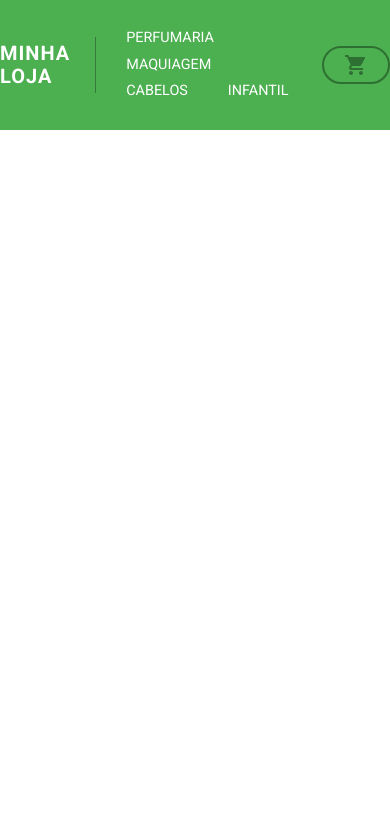
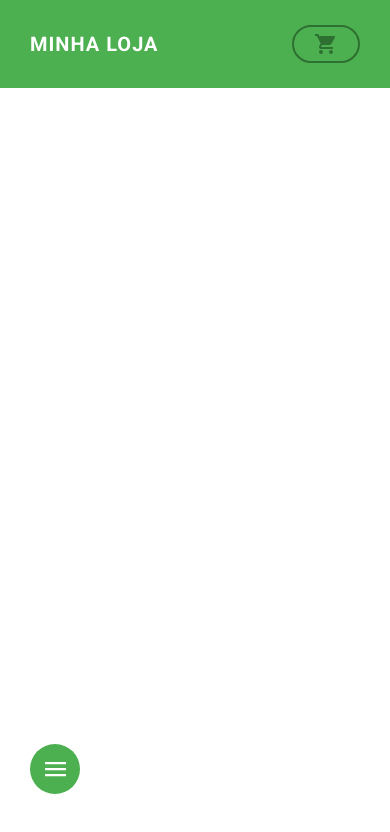
Before and after one commit to rubensbatista98/teste-boticario, a React (Create React App) app: page / in a window 390 px wide. Shown: the top 832 px of the page. Built offline with nearby package versions, Linux system fonts and the light colour scheme.

Commit message:
Acrescentadas funcionalidades de responsividade ao cabecalho. Criado um hook que pega a largura e altura da tela e acrescentado um botao para abrir e fechar o menu quando a tela for menor que 750px

```diff
--- a/src/App.js
+++ b/src/App.js
@@ -1,15 +1,62 @@
-import React from "react";
+import React, {
+  useState,
+  useEffect,
+  useLayoutEffect,
+  useCallback,
+  useRef
+} from "react";
 
 import "./global.css";
 import "./styles.css";
 
+function useWindowSize() {
+  const [size, setSize] = useState([0, 0]);
+
+  useLayoutEffect(() => {
+    function updateSize() {
+      setSize([window.innerWidth, window.innerHeight]);
+    }
+
+    window.addEventListener("resize", updateSize);
+
+    updateSize();
+
+    return () => window.removeEventListener("resize", updateSize);
+  }, []);
+
+  return size;
+}
+
 function App() {
+  const [isVisible, setIsVisible] = useState(false);
+  const navRef = useRef(null);
+
+  const [width] = useWindowSize();
+
+  const handleBtnMenuClick = useCallback(() => {
+    navRef.current.classList.toggle("-open");
+  }, []);
+
+  const handleCartClick = useCallback(event => {
+    event.preventDefault();
+  }, []);
+
+  useEffect(() => {
+    if (width <= 750 && !isVisible) {
+      setIsVisible(true);
+    }
+
+    if (width > 750 && isVisible) {
+      setIsVisible(false);
+    }
+  }, [width, isVisible]);
+
   return (
     <>
       <header className="header-page">
         <h1 className="logo">Minha Loja</h1>
 
-        <nav className="navigation-menu">
+        <nav className="navigation-menu" ref={navRef}>
           <a href="/" className="action">
             Perfumaria
           </a>
@@ -24,8 +71,24 @@ function App() {
           </a>
         </nav>
 
+        {isVisible && (
+          <button
+            type="button"
+            className="btn-menu"
+            onClick={handleBtnMenuClick}
+          >
+            <svg
+              className="icon"
+              xmlns="http://www.w3.org/2000/svg"
+              viewBox="0 0 18 18"
+            >
+              <path d="M2 13.5h14V12H2v1.5zm0-4h14V8H2v1.5zM2 4v1.5h14V4H2z" />
+            </svg>
+          </button>
+        )}
+
         <div className="cart-container">
-          <a href="/" className="cart">
+          <a href="/" className="cart" onClick={handleCartClick}>
             <svg
               xmlns="http://www.w3.org/2000/svg"
               viewBox="0 0 24 24"
--- a/src/styles.css
+++ b/src/styles.css
@@ -1,7 +1,7 @@
 .header-page {
   display: flex;
   align-items: center;
-  padding: 25px calc((100% - 1100px) / 2);
+  padding: 25px 30px;
   margin: 0 auto;
   background-color: #4caf50;
   color: #ffffff;
@@ -16,6 +16,20 @@
   border-right: 1px solid #357a38;
 }
 
+@media (min-width: 1200px) {
+  .header-page {
+    padding: 25px calc((100% - 1100px) / 2);
+  }
+}
+
+@media (max-width: 750px) {
+  .header-page > .logo {
+    border-right: none;
+  }
+}
+
+/* NAVIGATION */
+
 .navigation-menu {
   padding-left: 10px;
 }
@@ -28,9 +42,67 @@
   margin: 0 5px;
 }
 
-.navigation-menu > .action:hover {
+.navigation-menu > .action:hover,
+.navigation-menu > .action:focus {
   color: #2e7031;
 }
+
+@media (max-width: 750px) {
+  .navigation-menu {
+    width: 250px;
+    background-color: #1b5e20;
+    padding: 80px 10px 50px;
+    transform: translateX(100%);
+    transition: transform 200ms ease-in-out;
+
+    position: fixed;
+    top: 0;
+    bottom: 0;
+    right: 0;
+
+    display: flex;
+    flex-direction: column;
+  }
+
+  .navigation-menu.-open {
+    transform: translateX(0);
+  }
+
+  .navigation-menu > .action {
+    margin-bottom: 20px;
+  }
+
+  .navigation-menu > .action:hover,
+  .navigation-menu > .action:focus {
+    color: #4caf50;
+  }
+}
+
+.btn-menu {
+  display: flex;
+  align-items: center;
+  justify-content: center;
+  width: 50px;
+  height: 50px;
+  color: #ffffff;
+  background-color: #4caf50;
+  border: none;
+  border-radius: 50%;
+
+  position: fixed;
+  bottom: 50px;
+  left: 30px;
+
+  cursor: pointer;
+}
+
+.btn-menu > .icon {
+  width: 27px;
+  height: 27px;
+  fill: #ffffff;
+}
+
+/* CART */
 
 .header-page > .cart-container {
   margin-left: auto;
@@ -64,7 +136,8 @@
   transition: width 200ms linear;
 }
 
-.cart-container > .cart:hover > .count {
+.cart-container > .cart:hover > .count,
+.cart-container > .cart:focus > .count {
   margin-left: 5px;
   width: 62px;
 }
```
